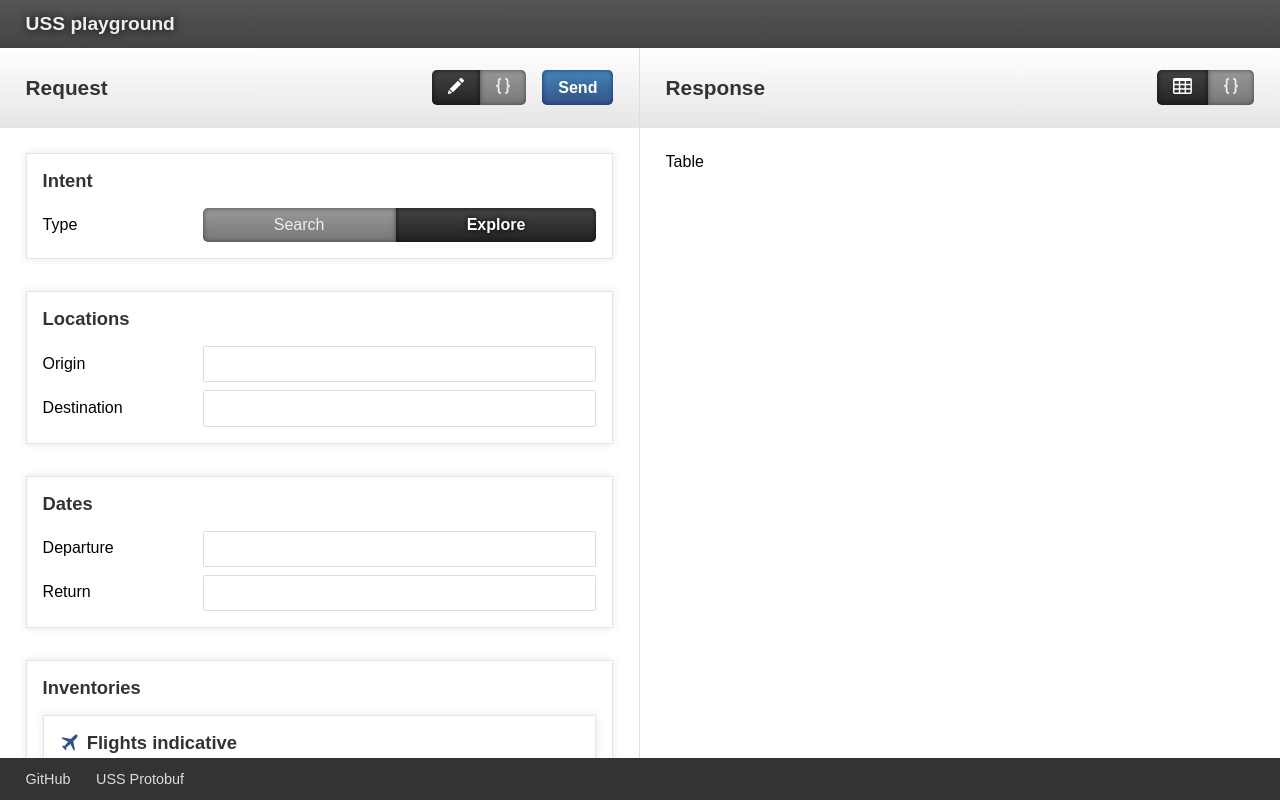
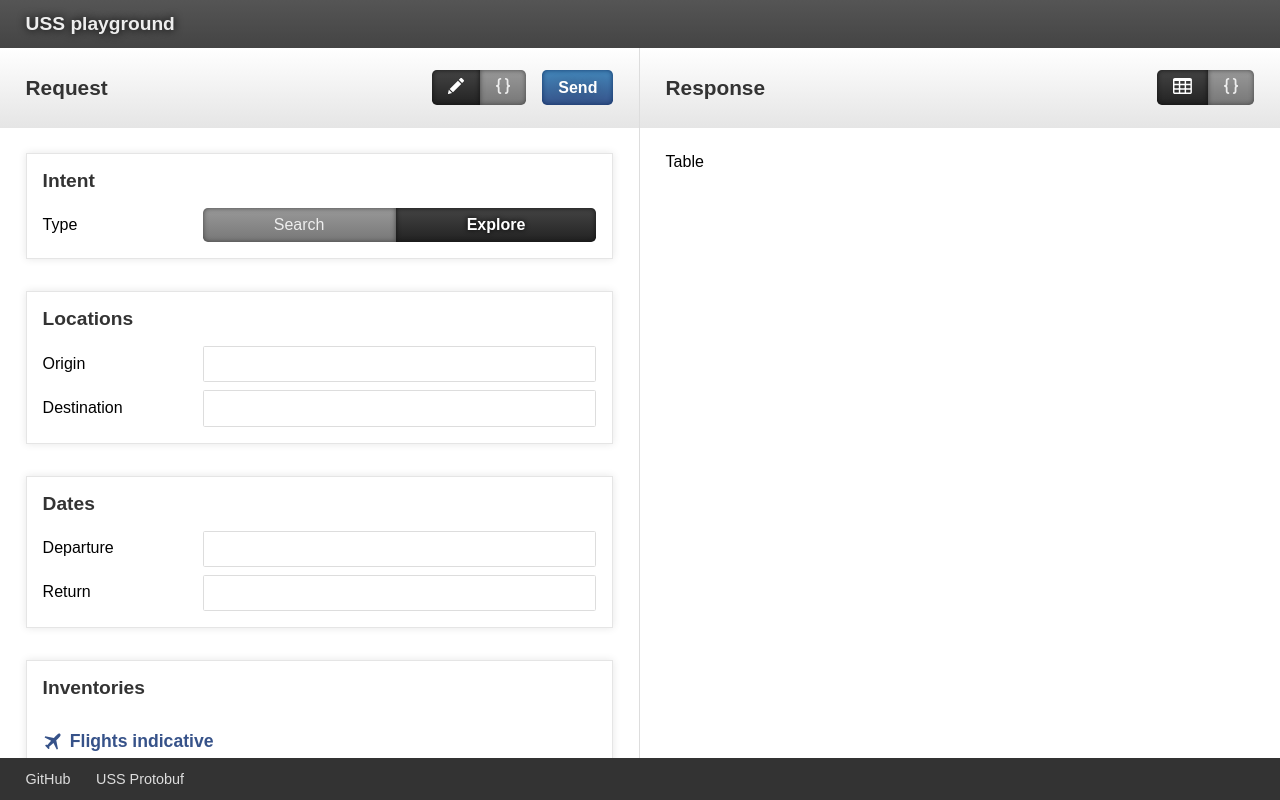
Before and after one commit to marticongost/uss-test-harness, a Next.js app: page / in a window 1280 px wide. Built offline with nearby package versions, Linux system fonts and the light colour scheme.

Commit message:
Styles for nested fieldsets

```diff
--- a/components/Form.jsx
+++ b/components/Form.jsx
@@ -1,5 +1,5 @@
 import { BooleanField, Field, FieldSet, StringField } from "../modules/schema";
-import { highlightColor } from "../modules/styles";
+import { highlightColor, subtleLineColor } from "../modules/styles";
 import { cloneElement } from "../modules/utils";
 import OnOffSwitch from "./OnOffSwitch";
 import Switch from "./Switch";
@@ -23,7 +23,7 @@
 ));
 
 export default function Form({ schema, values, onChange, ...attributes }) {
-  function renderFormElement(element) {
+  function renderFormElement(element, depth) {
     // Some parts of the schema might decree they should only be visible depending
     // on the state of other fields. F. eg. using this feature one might hide a
     // numberOfBeers field if the customerAge field is < 18.
@@ -32,9 +32,12 @@
     }
 
     if (element instanceof FieldSet) {
+      const childrenDepth = depth + 1;
       return (
-        <FormFieldSet key={element.name} fieldSet={element}>
-          {element.fields.map(renderFormElement)}
+        <FormFieldSet key={element.name} fieldSet={element} depth={depth}>
+          {element.fields.map((child) =>
+            renderFormElement(child, childrenDepth)
+          )}
         </FormFieldSet>
       );
     } else if (element instanceof Field) {
@@ -88,33 +91,49 @@
       }}
       {...attributes}
     >
-      {schema.map(renderFormElement)}
+      {schema.map((element) => renderFormElement(element, 0))}
     </form>
   );
 }
 
-function FormFieldSet({ fieldSet, children, ...attributes }) {
+function FormFieldSet({ fieldSet, depth, children, ...attributes }) {
+  console.log(fieldSet.name, depth);
+  const topLevel = depth === 0;
   return (
     <div
-      css={{
-        border: "none",
+      css={
+        topLevel
+          ? {
               padding: "1rem",
               border: "1px solid #e5e5e5",
               boxShadow: "0 0 0.5rem rgba(0,0,0,0.1)",
-      }}
+            }
+          : { marginTop: "1rem" }
+      }
       {...attributes}
     >
       <div
-        css={{
+        css={[
+          {
             display: "flex",
             alignItems: "center",
             width: "100%",
             padding: 0,
+            fontWeight: "bold",
             marginBottom: "1rem",
-          fontWeight: "bold",
-          fontSize: "1.15rem",
+          },
+          topLevel
+            ? {
                 color: "#333",
-        }}
+                fontSize: "1.2rem",
+              }
+            : {
+                color: highlightColor,
+                paddingBottom: "0.5rem",
+                borderBottom: `1px solid ${subtleLineColor}`,
+                fontSize: "1.1rem",
+              },
+        ]}
       >
         {fieldSet.icon ? (
           <fieldSet.icon
```
Lines whose indentation alone changed are shown as unchanged.
